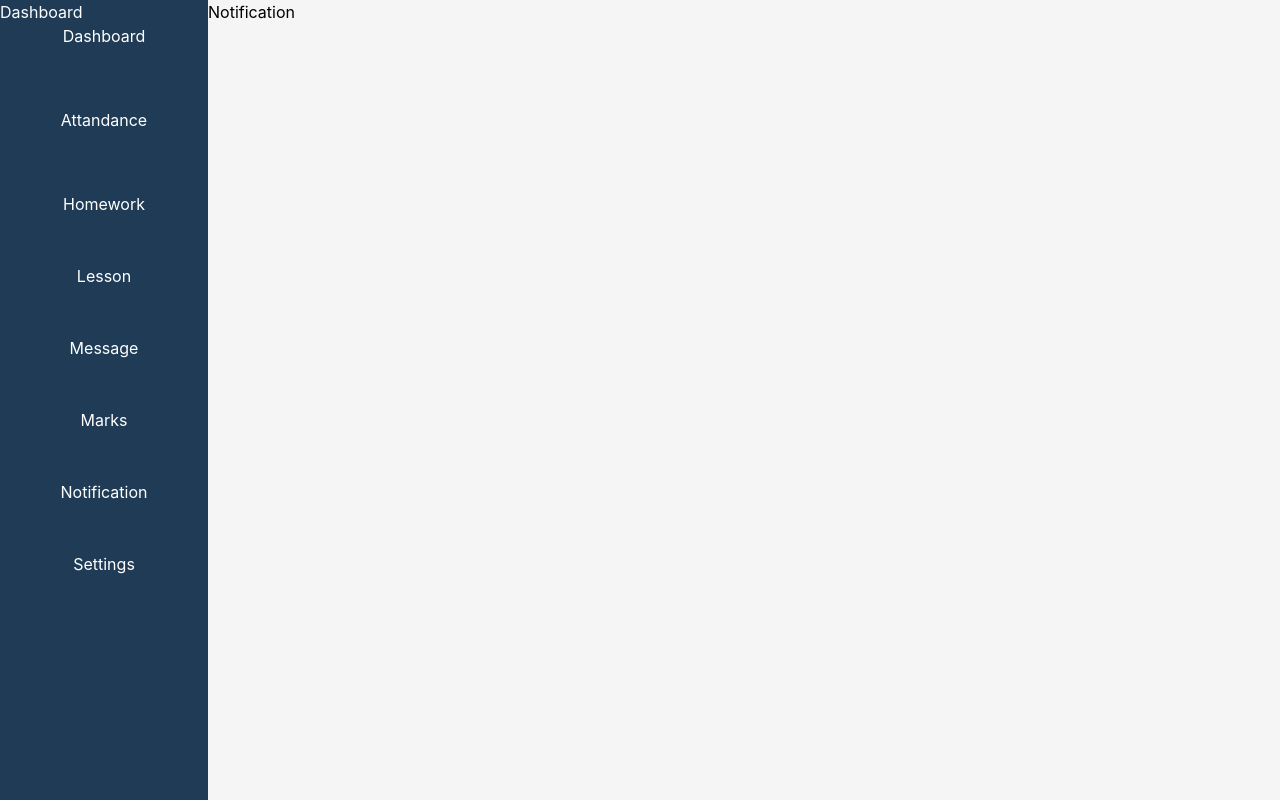
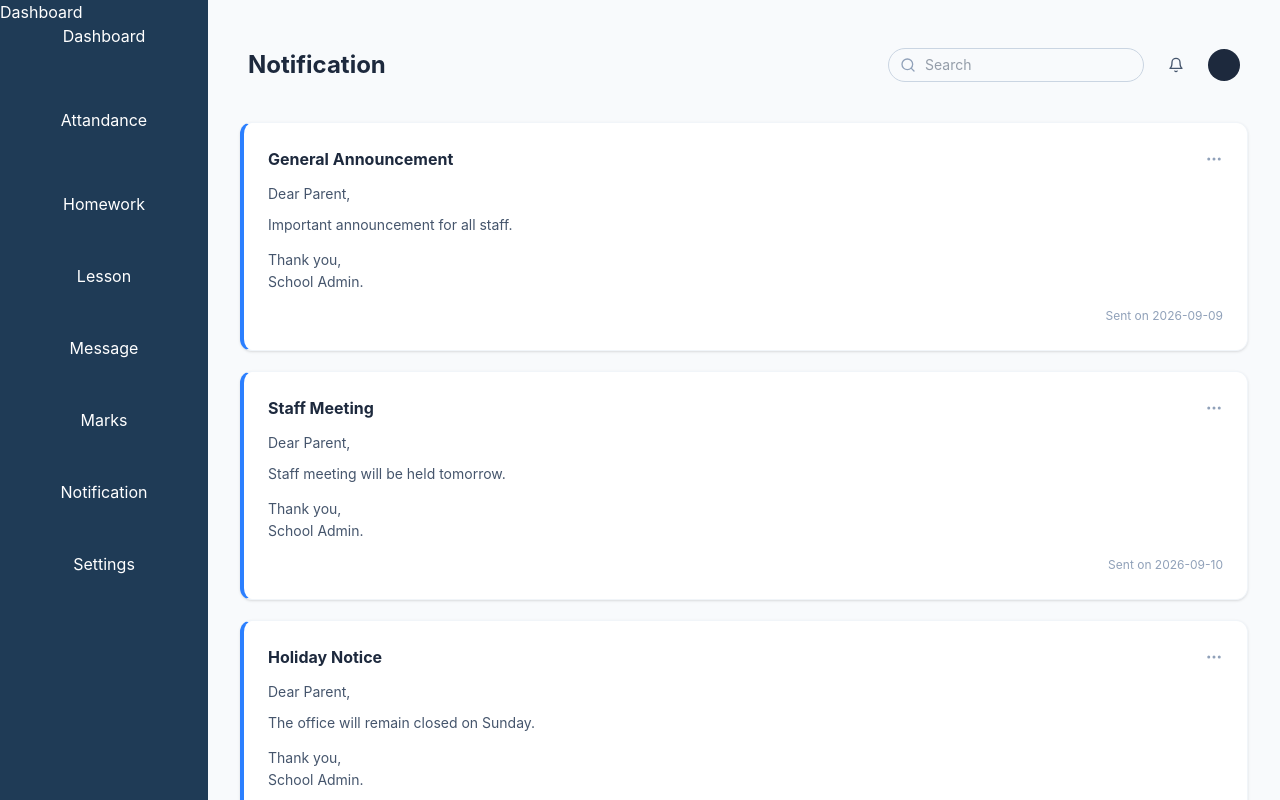
Before and after one commit to programmerdipesh-netizen/Diary_Learning, a React (Vite) app: page /notification in a window 1280 px wide. Built offline with nearby package versions, Linux system fonts and the light colour scheme.

Commit message:
made a Temporary data folder for providing data to the pages,  made header file as the component  and created barrel export with the file name index.js

```diff
--- /dev/null
+++ b/src/Data/Notification.js
@@ -0,0 +1,24 @@
+const notifications = [
+  {
+    title: "General Announcement",
+    message: "Important announcement for all staff.",
+    date: "2026-09-09"
+  },
+  {
+    title: "Staff Meeting",
+    message: "Staff meeting will be held tomorrow.",
+    date: "2026-09-10"
+  },
+  {
+    title: "Holiday Notice",
+    message: "The office will remain closed on Sunday.",
+    date: "2026-09-13"
+  },
+  {
+    title: "Project Update",
+    message: "The project deadline has been updated.",
+    date: "2026-09-15"
+  }
+];
+
+export default notifications;
--- /dev/null
+++ b/src/Data/index.js
@@ -0,0 +1 @@
+export { default as NotificationData } from "./Notification";
--- /dev/null
+++ b/src/components/header.jsx
@@ -0,0 +1,40 @@
+import React from "react";
+import { FiSearch,FiBell} from "react-icons/fi";
+
+const Header = ({ pageTitle = pageTitle }) => {
+  return (
+    <div className="flex items-center justify-between w-full py-4 px-2 mb-6">
+
+      <h1 className="text-2xl font-bold text-slate-800">{pageTitle}</h1>
+
+
+      <div className="flex items-center gap-4">
+
+        <div className="relative">
+          <span className="absolute inset-y-0 left-0 flex items-center pl-3 pointer-events-none text-slate-400">
+            <FiSearch className="w-4 h-4" />
+          </span>
+          <input
+            type="text"
+            placeholder="Search"
+            className="w-64 py-1.5 pl-9 pr-4 text-sm text-slate-700 bg-slate-50 border border-slate-300 rounded-full focus:outline-none focus:ring-2 focus:ring-blue-500 focus:bg-white transition-all"
+          />
+        </div>
+
+
+        <button
+          type="button"
+          className="p-2 text-slate-600 hover:text-slate-800 rounded-full hover:bg-slate-100 transition-colors"
+        >
+          <FiBell/>
+        </button>
+
+        <div className="w-8 h-8 rounded-full bg-slate-800 cursor-pointer flex items-center justify-center text-white text-xs font-semibold">
+          {/* Avatar content */}
+        </div>
+      </div>
+    </div>
+  );
+};
+
+export default Header;
--- /dev/null
+++ b/src/components/index.js
@@ -0,0 +1,15 @@
+//importing all the components from their respective files
+
+//importing react-icons
+import { FiSearch, FiBell } from "react-icons/fi";
+import { FiMoreHorizontal } from "react-icons/fi";
+
+
+//Exporting all the components from a single file
+export { default as Header } from "./header";
+
+
+
+//exporting react-icons
+export { FiSearch, FiBell };
+export { FiMoreHorizontal};
--- a/src/pages/Notification.jsx
+++ b/src/pages/Notification.jsx
@@ -1,7 +1,59 @@
 import React from "react";
+import { NotificationData } from "../Data";
+import {Header} from "../components";
+import { FiMoreHorizontal} from "../components";
+
 
 const Notification = () => {
-  return <div>Notification</div>;
+  const pageTitle= "Notification";
+  return (
+    <div className="min-h-screen bg-slate-50 p-8">
+
+
+       <Header pageTitle={pageTitle} />
+
+
+      <div className="flex flex-col gap-5 max-w-5xl">
+        {NotificationData.map((item, index) => (
+          <div
+            key={index}
+            className="bg-white rounded-xl p-6 shadow-sm border-l-4 border-l-blue-500 border border-slate-100 relative transition-all hover:shadow-md"
+          >
+
+            <div className="flex justify-between items-center mb-3">
+              <h3 className="text-base font-bold text-slate-800">
+                {item.title}
+              </h3>
+              <button
+                type="button"
+                className="text-slate-400 hover:text-slate-600 font-bold tracking-widest text-lg cursor-pointer"
+              >
+              <FiMoreHorizontal/>
+
+              </button>
+            </div>
+
+
+            <div className="text-sm text-slate-600 space-y-2 leading-relaxed">
+              <p>Dear Parent,</p>
+              <p>{item.message}</p>
+              <p className="pt-1">
+                Thank you,<br />
+                School Admin.
+              </p>
+            </div>
+
+
+            <div className="text-right mt-2">
+              <span className="text-xs text-slate-400">
+                Sent on {item.date}
+              </span>
+            </div>
+          </div>
+        ))}
+      </div>
+    </div>
+  );
 };
 
 export default Notification;
```
Also changed, not shown: 1 other file (tests, documents, lock files or other folders).
